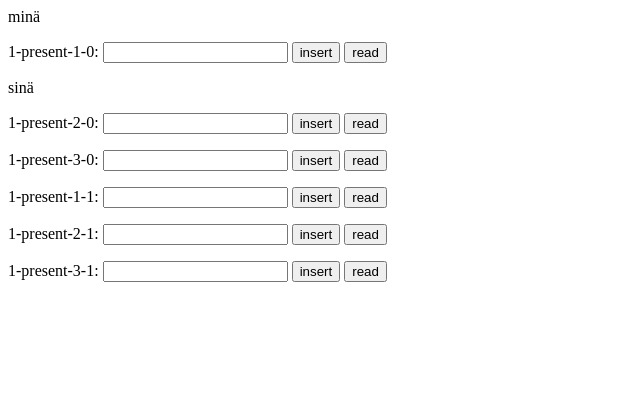
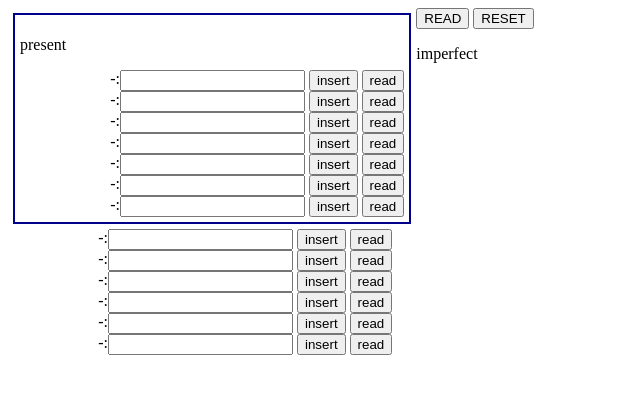
Before and after one commit to jfbaraton/word, a PHP site: page / in a window 1280 px wide. Shown: the top 394 px of the page, without its empty margins (0-640 px from the left). Run offline with PHP 8.4, Linux system fonts and the light colour scheme; some libraries are stand-ins or nearby versions.

Commit message:
read de 2temps, passif en cours

```diff
--- a/crude.html
+++ b/crude.html
@@ -1,23 +1,39 @@
-<div ng-app="verb.tempus.widget" ng-controller="verbTempusWidgetController">
-    <verb-tempus-widget idbaseform="1" declinationortempus="present"></verb-tempus-widget>
+<div ng-app="wordFieldCRUDE" ng-controller="CRUDEController">
+    <button ng-click="readdata()">READ</button>
+    <button ng-click="resetall()">RESET</button>
+    <div class="verbTempusGroup">
+        <verb-tempus-widget declinationortempus="present"></verb-tempus-widget>
+        <word-field-widget
+                idbaseform="-2"
+                declinationortempus="present_negative"
+                personal="1"
+                plural="0"
+                label="-">
+        </word-field-widget>
+    </div>
+    <verb-tempus-widget declinationortempus="imperfect"></verb-tempus-widget>
 </div>
+<script>
+var app = angular.module('wordFieldCRUDE',['verb.tempus.widget','word.field.widget']);
+app.controller('CRUDEController',function($scope, $http){
+    $scope.insertdata = function(){
+        console.log("insertdata");
+        $http.post("insert.php", {'typedValue': $scope.name,'blabla': 'BBBBB' })//$scope.name
+        .success(function(data, status, headers, config){
+            console.log("data saved");
+        });
+    };
+    $scope.readdata = function(){
+        console.log("readdata2");
+        $http.post("read.php", {'typedValue': $scope.name,'blabla': 'BBBBB' })//$scope.name
+                .success(function(data, status, headers, config){
+                    $scope.$broadcast('verbTempus:newData',data);
+                    console.log("data read2");
+                });
+    };
 
-<script>
-//var app = angular.module('wordFieldCRUDE',['word.field.widget']);
-//app.controller('wordFieldController',function($scope, $http){
-//    $scope.insertdata = function(){
-//        console.log("insertdata");
-//        $http.post("insert.php", {'typedValue': $scope.name,'blabla': 'BBBBB' })//$scope.name
-//        .success(function(data, status, headers, config){
-//            console.log("data saved");
-//        });
-//    };
-//    $scope.readdata = function(){
-//        console.log("readdata");
-//        $http.post("read.php", {'typedValue': $scope.name,'blabla': 'BBBBB' })//$scope.name
-//                .success(function(data, status, headers, config){
-//                    console.log("data read");
-//                });
-//    };
-//});
+    $scope.resetall = function() {
+        $scope.$broadcast('wordField:reset');
+    }
+});
 </script>
--- /dev/null
+++ b/css/style.css
@@ -0,0 +1,33 @@
+.wordlabel {
+    float:left;
+    width:100px;
+    text-align: right;
+}
+
+.wordContents {
+    float:left
+}
+
+.wordfield{
+    clear:left
+}
+
+/*.verbTempus{*/
+    /*border-style: solid;*/
+    /*border-width:2px;*/
+    /*border-color:darkblue;*/
+
+    /*float:left;*/
+    /*padding:5px;*/
+    /*margin:5px*/
+/*}*/
+
+.verbTempusGroup{
+    border-style: solid;
+    border-width:2px;
+    border-color:darkblue;
+
+    float:left;
+    padding:5px;
+    margin:5px
+}}
--- a/index.php
+++ b/index.php
@@ -11,6 +11,7 @@
 <script src="https://ajax.googleapis.com/ajax/libs/angularjs/1.4.8/angular.min.js"></script>
 <script src="wordFieldWidget.js"></script>
 <script src="verbTempusWidget.js"></script>
+<link href='css/style.css' rel='stylesheet' type='text/css'>
 <head>
 <meta http-equiv="Content-Type" content="text/html; charset=utf-8"/>
 <title>Finnish exercises</title>
--- a/read.php
+++ b/read.php
@@ -35,8 +35,8 @@
     }
 
     $wordsAllFormsQuery = "select * from `word` where `idBaseForm` = ".$idWord
-    ." and `declinationOrTempus` like 'present%'"
-    ." order by `declinationOrTempus` asc" ;
+//    ." and `declinationOrTempus` like 'present%'"
+    ." order by `declinationOrTempus` asc, `plural` asc, `personalProname` asc " ;
     $res2 = $mysqli->query($wordsAllFormsQuery);
 
      while($obj2 = $res2->fetch_object()){
--- a/verb-tempus-widget.html
+++ b/verb-tempus-widget.html
@@ -1,12 +1,48 @@
 
-<div class="wordfield" >
-
-    <div ng-app="word.field.widget" ng-controller="wordFieldWidgetController">minä <word-field-widget idbaseform="{{idbaseform}}" declinationortempus="{{declinationortempus}}" personal="1" plural="0"></word-field-widget></div>
-    <div ng-app="word.field.widget" ng-controller="wordFieldWidgetController">sinä <word-field-widget idbaseform="{{idbaseform}}" declinationortempus="{{declinationortempus}}" personal="2" plural="0"></word-field-widget></div>
-    <div ng-app="word.field.widget" ng-controller="wordFieldWidgetController"><word-field-widget idbaseform="{{idbaseform}}" declinationortempus="{{declinationortempus}}" personal="3" plural="0"></word-field-widget></div>
-    <div ng-app="word.field.widget" ng-controller="wordFieldWidgetController"><word-field-widget idbaseform="{{idbaseform}}" declinationortempus="{{declinationortempus}}" personal="1" plural="1"></word-field-widget></div>
-    <div ng-app="word.field.widget" ng-controller="wordFieldWidgetController"><word-field-widget idbaseform="{{idbaseform}}" declinationortempus="{{declinationortempus}}" personal="2" plural="1"></word-field-widget></div>
-    <div ng-app="word.field.widget" ng-controller="wordFieldWidgetController"><word-field-widget idbaseform="{{idbaseform}}" declinationortempus="{{declinationortempus}}" personal="3" plural="1"></word-field-widget></div>
-
-
+<p>{{declinationortempus}}</p>
+<div class="verbTempus" >
+    <div ng-app="word.field.widget" ng-controller="wordFieldWidgetController">
+        <word-field-widget
+            idbaseform="{{idbaseform}}"
+            declinationortempus="{{declinationortempus}}"
+            personal="1"
+            plural="0"
+            label="-">
+    </word-field-widget>
+        <word-field-widget
+            idbaseform="{{idbaseform}}"
+            declinationortempus="{{declinationortempus}}"
+            personal="2"
+            plural="0"
+            label="-">
+    </word-field-widget>
+        <word-field-widget
+             idbaseform="{{idbaseform}}"
+             declinationortempus="{{declinationortempus}}"
+             personal="3"
+             plural="0"
+             label="-">
+        </word-field-widget>
+        <word-field-widget
+             idbaseform="{{idbaseform}}"
+             declinationortempus="{{declinationortempus}}"
+             personal="1"
+             plural="1"
+             label="-">
+        </word-field-widget>
+        <word-field-widget
+             idbaseform="{{idbaseform}}"
+             declinationortempus="{{declinationortempus}}"
+             personal="2"
+             plural="1"
+             label="-">
+        </word-field-widget>
+        <word-field-widget
+             idbaseform="{{idbaseform}}"
+             declinationortempus="{{declinationortempus}}"
+             personal="3"
+             plural="1"
+             label="-">
+        </word-field-widget>
+    </div>
 </div>
--- a/verbTempusWidget.js
+++ b/verbTempusWidget.js
@@ -16,6 +16,19 @@ angular.module('verb.tempus.widget',['word.field.widget'])
                     $scope.name = "OK";
                 });
         };
+
+        $scope.$on('verbTempus:newData', function (event, data) {
+            console.log('verbTempus:newData start', data);
+            data.forEach(function (row) {
+                $scope.idbaseform = row.idBaseForm;
+                if(row.declinationOrTempus == $scope.declinationortempus){
+                    console.log('broadcasting to wordField:newData');
+                    $scope.$broadcast('wordField:newData',row);
+                }else{
+                    //console.log('verbTempus:newData - rejected ',row.declinationOrTempus);
+                }
+            })
+        });
     }])
     .directive('verbTempusWidget', function() {
         return {
--- a/word-field-widget.html
+++ b/word-field-widget.html
@@ -1,8 +1,10 @@
 <div class="wordfield" >
     <form>
-        <p>{{idbaseform}}-{{declinationortempus}}-{{personal}}-{{plural}}: <input type="text" ng-model="name">
-            <input type="button" value="insert" ng-click="insertdata()"/>
-            <input type="button" value="read" ng-click="readdata()"/>
-        </p>
+            <div class="wordlabel">{{label}}: </div>
+            <div class="wordContents">
+                <input type="text" ng-model="typed" correction="{{correction}}">
+                <input type="button" value="insert" ng-click="insertdata()" tabindex = "-1"/>
+                <input type="button" value="read" ng-click="readdata()" tabindex = "-1"/>
+            </div>
     </form>
 </div>
--- a/wordFieldWidget.js
+++ b/wordFieldWidget.js
@@ -16,6 +16,84 @@ angular.module('word.field.widget',[])
                     $scope.name = "OK";
                 });
         };
+
+        $scope.$on('wordField:newData', function (event, row) {
+            $scope.idbaseform = row.idBaseForm;
+            if(row.declinationOrTempus == $scope.declinationortempus
+            && row.personalProname == $scope.personal
+            && row.plural == $scope.plural){
+                if($scope.label == "-"){
+                    if($scope.plural == "0"){
+                        if(row.declinationOrTempus.includes("passive")){
+                            $scope.label = "Passif";
+                            if(row.declinationOrTempus.includes("negative")) {
+                                $scope.label += " ei";
+                            }
+                        }else if(row.personalProname == 1){
+                            $scope.label = "Minä";
+                            if(row.declinationOrTempus.includes("negative")) {
+                                $scope.label += " en";
+                            }
+                        }else if(row.personalProname == "2"){
+                            $scope.label = "Sinä";
+                            if(row.declinationOrTempus.includes("negative")) {
+                                $scope.label += " et";
+                            }
+                        }else if(row.personalProname == "3"){
+                            $scope.label = "Hän";
+                            if(row.declinationOrTempus.includes("negative")) {
+                                $scope.label += " ei";
+                            }
+                        }else{
+                            $scope.label = "Singulier?";
+                        }
+                    }else if($scope.plural == "1"){
+                        if(row.declinationOrTempus.includes("passive")){
+                            $scope.label = "Passif";
+                            if(row.declinationOrTempus.includes("negative")) {
+                                $scope.label += " ei";
+                            }
+                        }else if(row.personalProname == "1"){
+                            $scope.label = "Me";
+                            if(row.declinationOrTempus.includes("negative")) {
+                                $scope.label += " emme";
+                            }
+                        }else if(row.personalProname == "2"){
+                            $scope.label = "Te";
+                            if(row.declinationOrTempus.includes("negative")) {
+                                $scope.label += " ette";
+                            }
+                        }else if(row.personalProname == "3"){
+                            $scope.label = "He";
+                            if(row.declinationOrTempus.includes("negative")) {
+                                $scope.label += " eivät";
+                            }
+                        }else{
+                            $scope.label = "Pluriel?";
+                        }
+                    }else {
+                        if (row.declinationOrTempus.includes("passive")) {
+                            $scope.label = "Passif";
+                            if(row.declinationOrTempus.includes("negative")) {
+                                $scope.label += " ei";
+                            }
+                        } else {
+                            $scope.label = "###JEFF";
+                        }
+                    }
+                }
+                $scope.typed = row.finnish;//""
+                $scope.correction = row.finnish;
+            }else{
+                console.log('verbTempus:newData - rejected ',row.declinationOrTempus);
+            }
+        });
+
+        $scope.$on('wordField:reset', function (event) {
+            $scope.typed = "-";
+            $scope.correction = "-";
+        });
+
     }])
     .directive('wordFieldWidget', function() {
         return {
@@ -24,7 +102,8 @@ angular.module('word.field.widget',[])
                 idbaseform: '@',
                 declinationortempus: '@',
                 plural: '@',
-                personal: '@'
+                personal: '@',
+                label: '@'
             },
             templateUrl: 'word-field-widget.html',
             controller: 'wordFieldWidgetController'
```
